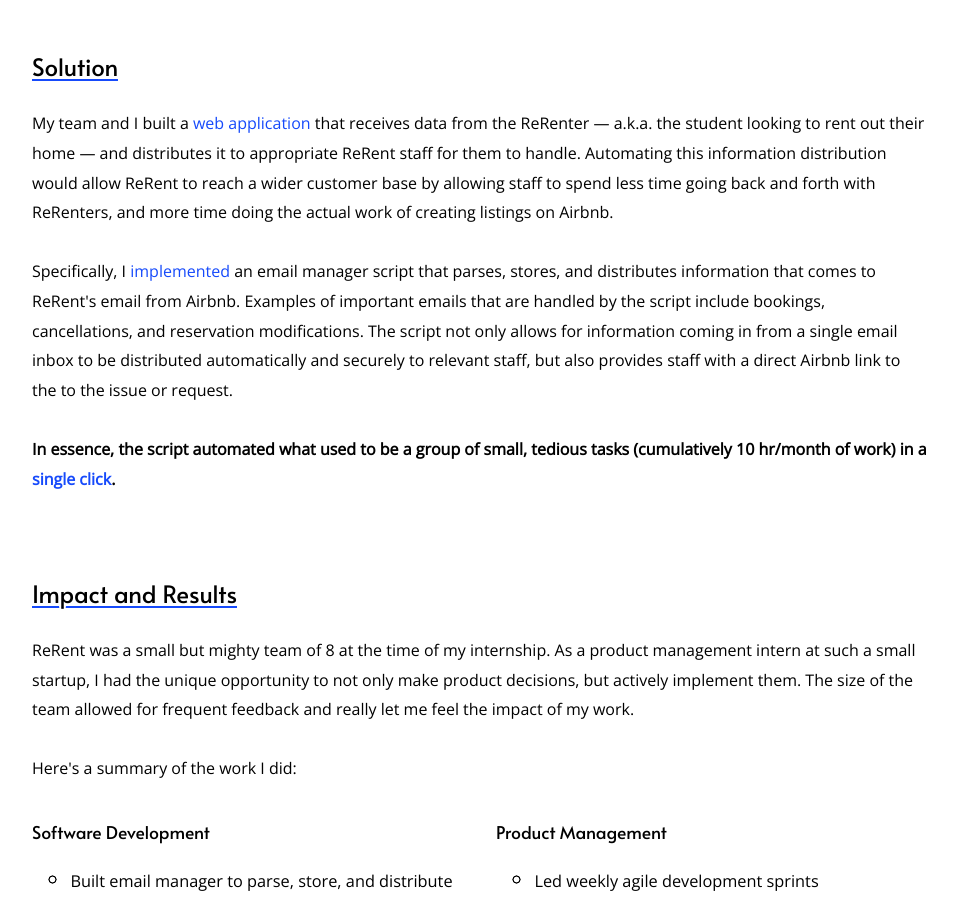
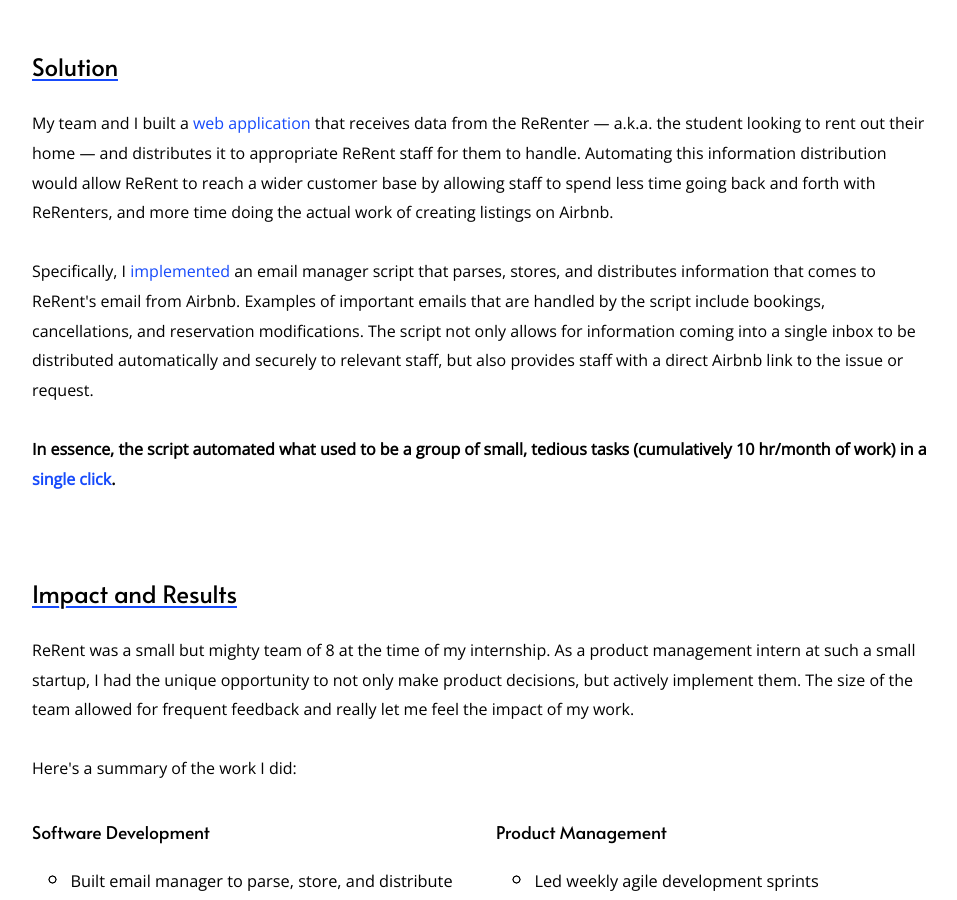
Before and after one commit to ashleyyqin/ashleyyqin.github.io, a Jekyll site: the page built from pages/rerent.html, in a window 1280 px wide and 900 px high, scrolled down 1342 px. Shown: the whole window, without its empty margins (160-1117 px from the left). Built offline with Jekyll 4.4.1, drawn with Linux system fonts in a browser that asks for light colours; a script that is not in the unit is left out.

Commit message:
typo oops

```diff
--- a/pages/rerent.html
+++ b/pages/rerent.html
@@ -68,9 +68,9 @@
                             stores, and
                             distributes information that comes to ReRent's email from Airbnb. Examples
                             of important emails that are handled by the script include bookings, cancellations, and
-                            reservation modifications. The script not only allows for information coming in from a
-                            single email inbox to be distributed automatically
-                            and securely to relevant staff, but also provides staff with a direct Airbnb link to the to
+                            reservation modifications. The script not only allows for information coming into a
+                            single inbox to be distributed automatically
+                            and securely to relevant staff, but also provides staff with a direct Airbnb link to
                             the issue or request.
                             <br>
                             <br>
```
